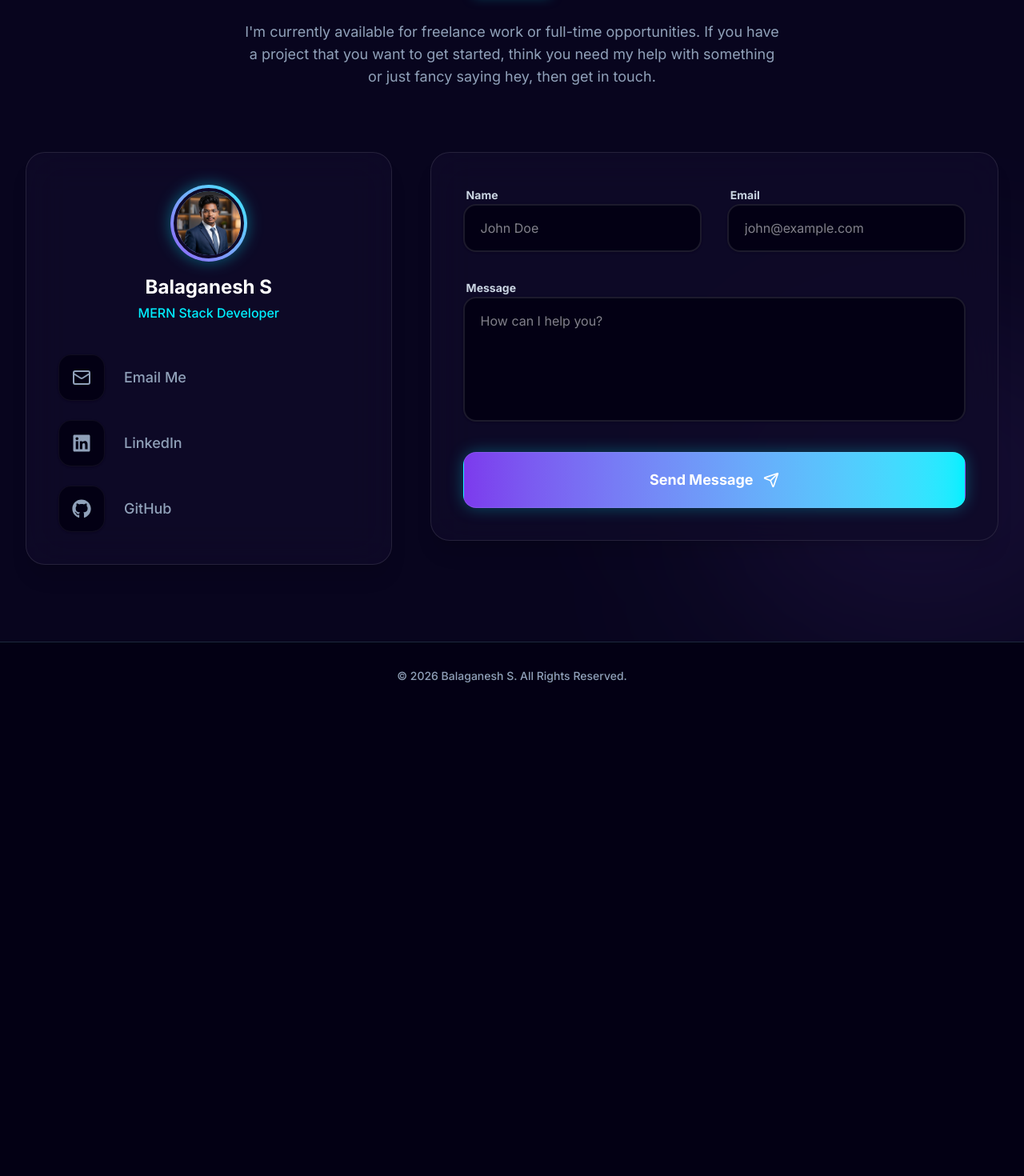
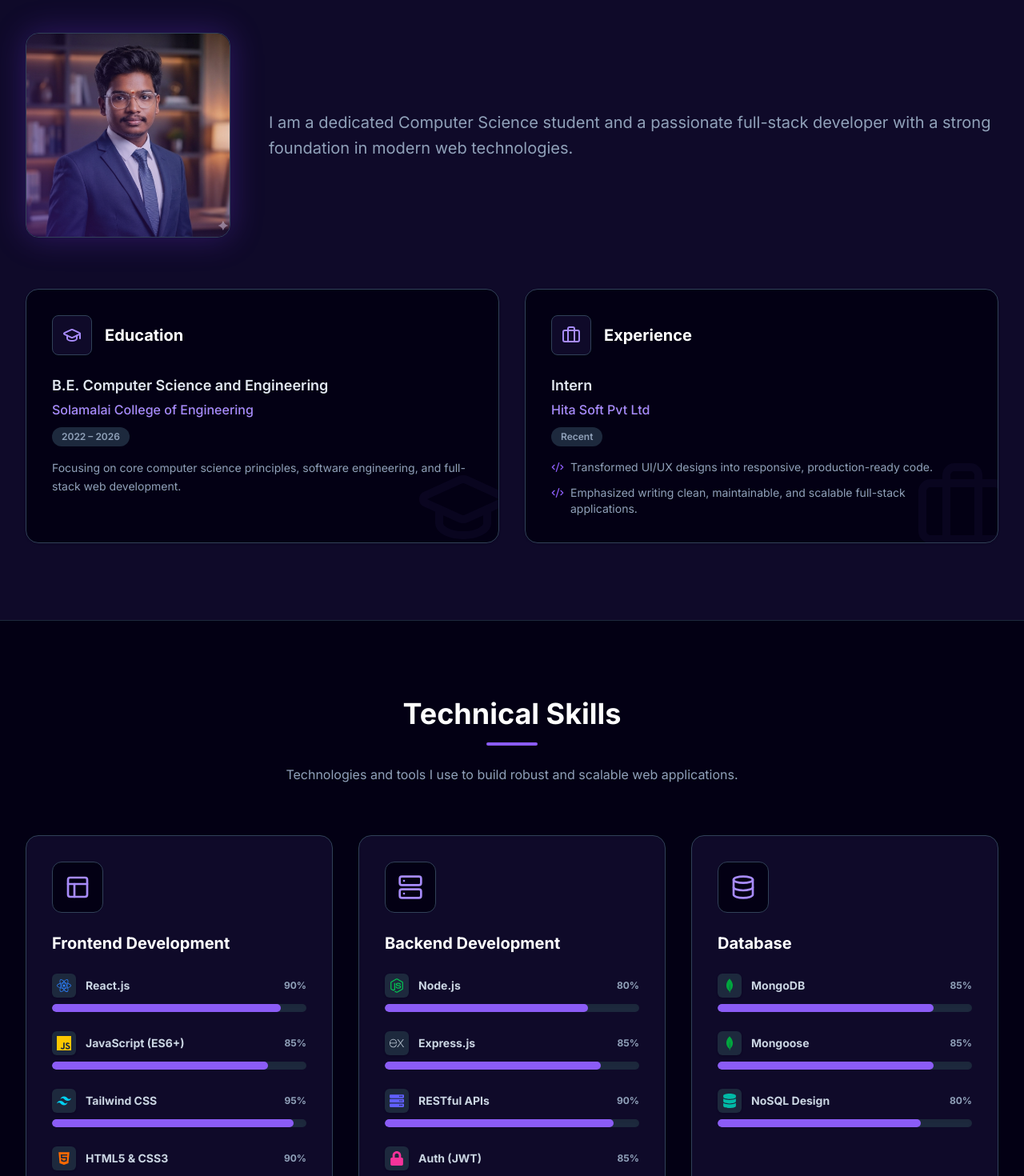
Before and after one commit to balaganesh-002/Balaganesh_Website_Portfolio, a React (Vite) app in the folder client/: page / in a window 1280 px wide. Shown: the part 980-2450 px from the top of the page at 80% size. Before the commit the page ends 1867 px from the top, so only its background shows below. Built offline with nearby package versions, Linux system fonts and the light colour scheme; no server answers.

Commit message:
Fix: add fallback data so site works without backend API

```diff
--- a/client/src/App.jsx
+++ b/client/src/App.jsx
@@ -10,13 +10,114 @@ import Contact from './components/Contact';
 import Footer from './components/Footer';
 import CustomCursor from './components/CustomCursor';
 
+// Fallback data so the site always works, even without the backend
+const fallbackData = {
+  about: {
+    headline: "Hello, I am",
+    title: "MERN Stack Developer",
+    tagline: "Passionate about building scalable full-stack applications with clean architecture. Transforming complex problems into elegant, user-friendly digital solutions.",
+    description: "I am a dedicated Computer Science student and a passionate full-stack developer with a strong foundation in modern web technologies.",
+    education: {
+      degree: "B.E. Computer Science and Engineering",
+      institution: "Solamalai College of Engineering",
+      period: "2022 – 2026",
+      details: "Focusing on core computer science principles, software engineering, and full-stack web development.",
+    },
+    experience: {
+      role: "Intern",
+      company: "Hita Soft Pvt Ltd",
+      period: "Recent",
+      highlights: [
+        "Transformed UI/UX designs into responsive, production-ready code.",
+        "Emphasized writing clean, maintainable, and scalable full-stack applications.",
+      ],
+    }
+  },
+  skills: [
+    {
+      category: "Frontend Development",
+      icon: "Layout",
+      items: [
+        { name: "React.js", level: 90 },
+        { name: "JavaScript (ES6+)", level: 85 },
+        { name: "Tailwind CSS", level: 95 },
+        { name: "HTML5 & CSS3", level: 90 }
+      ]
+    },
+    {
+      category: "Backend Development",
+      icon: "Server",
+      items: [
+        { name: "Node.js", level: 80 },
+        { name: "Express.js", level: 85 },
+        { name: "RESTful APIs", level: 90 },
+        { name: "Auth (JWT)", level: 85 }
+      ]
+    },
+    {
+      category: "Database",
+      icon: "Database",
+      items: [
+        { name: "MongoDB", level: 85 },
+        { name: "Mongoose", level: 85 },
+        { name: "NoSQL Design", level: 80 }
+      ]
+    }
+  ],
+  projects: [
+    {
+      title: "JobKicker",
+      description: "A freelance marketplace platform with role-based dashboards for freelancers and clients. Features reusable React components for scalable UI architecture.",
+      tags: ["React.js", "Node.js", "Express", "MongoDB", "Tailwind CSS"],
+      github: "#",
+      live: "https://jobkickers.netlify.app",
+      image: "https://images.unsplash.com/photo-1521737604893-d14cc237f11d?auto=format&fit=crop&q=80&w=800",
+    },
+    {
+      title: "Food Delivery Application",
+      description: "A dynamic React-based food delivery application showcasing robust product handling, state management via hooks, and seamless user interaction.",
+      tags: ["React.js", "Context API", "CSS/SCSS", "REST API"],
+      github: "#",
+      live: "https://ecommerence-food-website.netlify.app",
+      image: "https://images.unsplash.com/photo-1565299624946-b28f40a0ae38?auto=format&fit=crop&q=80&w=800",
+    },
+    {
+      title: "Coffee Shop Website",
+      description: "A responsive coffee shop website built using HTML, CSS, and JavaScript, featuring interactive UI elements, smooth animations, and a clean user-friendly design.",
+      tags: ["HTML", "CSS", "JavaScript", "Responsive Design"],
+      github: "#",
+      live: "https://brewbeanscoffeeshop.netlify.app",
+      image: "https://images.unsplash.com/photo-1509042239860-f550ce710b93?auto=format&fit=crop&q=80&w=800",
+    }
+  ],
+  certifications: [
+    {
+      title: "Full Stack Web Development",
+      issuer: "Udemy / Coursera",
+      date: "2024",
+    },
+    {
+      title: "React - The Complete Guide",
+      issuer: "Academind",
+      date: "2023",
+    }
+  ],
+  achievements: [
+    {
+      title: "LangAlthon 2025",
+      event: "Finalist",
+      description: 'Recognized for the innovative "Voice to Code" solution.',
+      details: "Competed against top developers to build AI-driven solutions, demonstrating strong problem-solving skills and the ability to integrate cutting-edge language models into practical applications.",
+    }
+  ]
+};
+
 function App() {
   const [darkMode, setDarkMode] = useState(true);
   const [portfolioData, setPortfolioData] = useState(null);
   const [loading, setLoading] = useState(true);
 
   useEffect(() => {
-    // Check user preference from localStorage or system
     const savedMode = localStorage.getItem('darkMode');
     if (savedMode === 'true') {
       setDarkMode(true);
@@ -26,7 +127,6 @@ function App() {
       setDarkMode(true);
     }
 
-    // Fetch data from backend
     const fetchData = async () => {
       try {
         const apiUrl = import.meta.env.VITE_API_URL || 'http://localhost:5000';
@@ -36,7 +136,7 @@ function App() {
           setPortfolioData(data);
         }
       } catch (error) {
-        console.error("Failed to fetch portfolio data", error);
+        console.error("Failed to fetch portfolio data, using fallback", error);
       } finally {
         setLoading(false);
       }
@@ -67,8 +167,8 @@ function App() {
     );
   }
 
-  // If no data is available from backend, fallback to empty object to prevent crashes
-  const data = portfolioData || {};
+  // Use API data if available, otherwise use fallback data
+  const data = portfolioData || fallbackData;
 
   return (
     <div className="min-h-screen bg-white dark:bg-dark-bg text-slate-800 dark:text-slate-200 transition-colors duration-500 font-sans relative">
```
Also changed, not shown: 1 other file (tests, documents, lock files or other folders).
